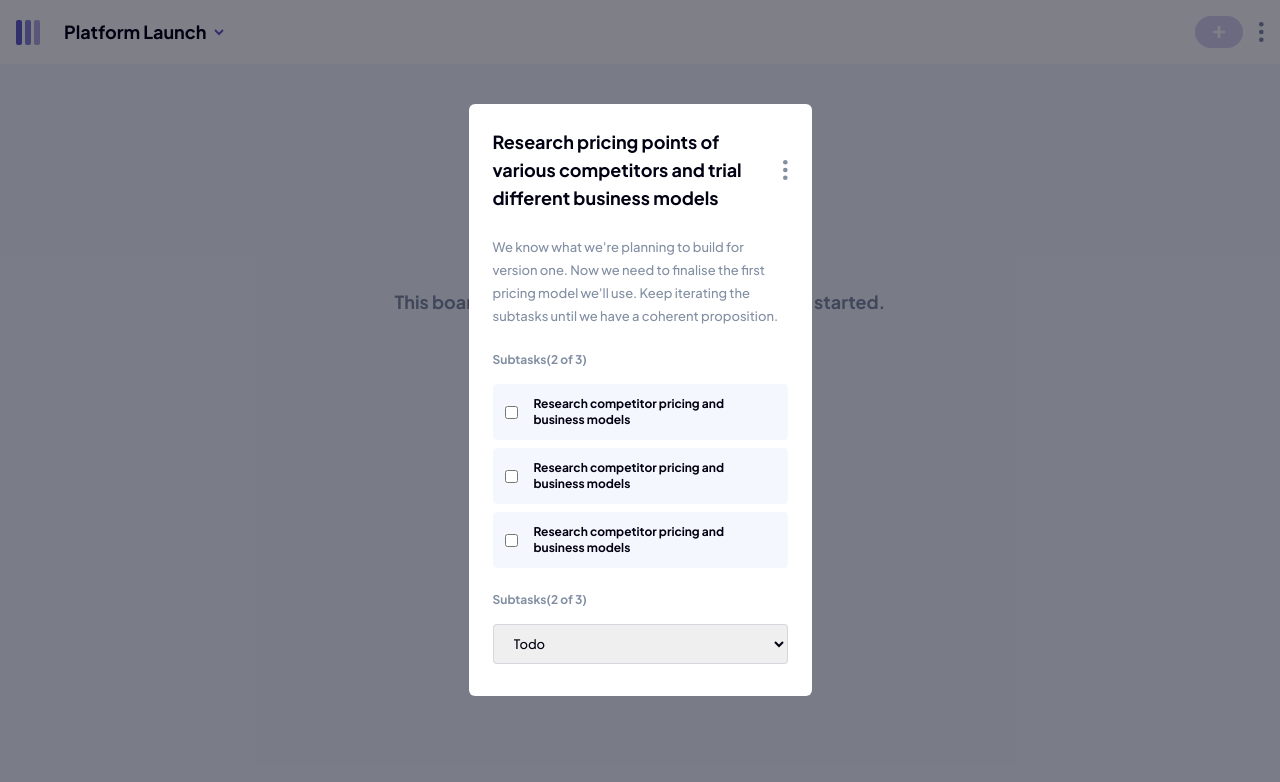
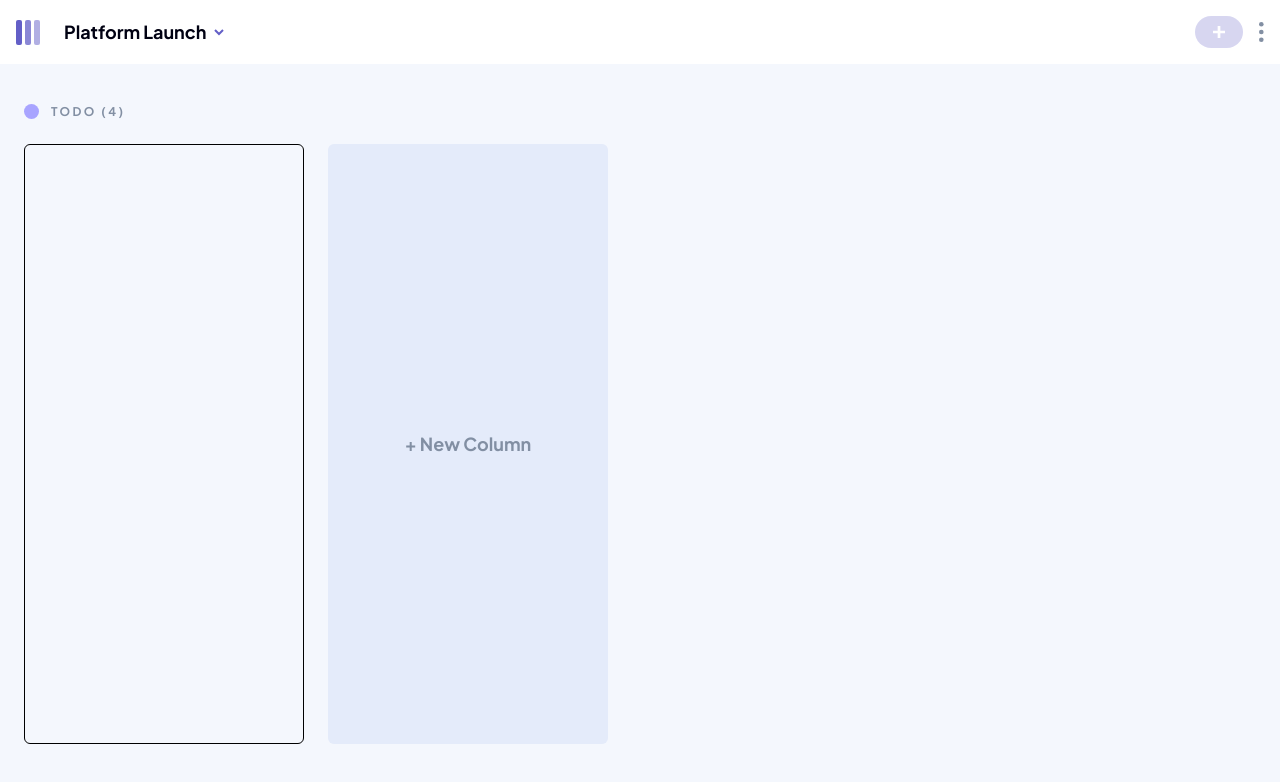
Before and after one commit to Alone-Y154/react-ts-kanban-management-app, a React (Vite) app: page / in a window 1280 px wide. Shown: the top 782 px of the page. Built offline with nearby package versions, Linux system fonts and the light colour scheme.

Commit message:
Created column component and its child components

```diff
--- a/src/App.tsx
+++ b/src/App.tsx
@@ -1,13 +1,11 @@
-import AddColumn from "./Components/AddColumn";
+import Column from "./Components/Column";
 import Navbar from "./Components/Navbar";
-import ViewTask from "./Components/ViewTask";
 
 function App() {
   return(
   <div className="flex flex-col h-screen bg-grey-500">
     <Navbar />
-    <AddColumn />
-    <ViewTask />
+    <Column />
     </div>
     );
 }
--- /dev/null
+++ b/src/Components/ColorPicker.tsx
@@ -0,0 +1,7 @@
+const ColorPicker = () => {
+  return (
+  <div>ColorPicker</div>
+  );
+};
+
+export default ColorPicker;
--- /dev/null
+++ b/src/Components/Column.tsx
@@ -0,0 +1,20 @@
+import NewColumn from "./NewColumn";
+
+const Column = () => {
+  return (
+    <div className="flex gap-6 m-6">
+      <div className="flex flex-col gap-6 w-[280px]">
+        <div className="flex gap-3">
+            <p className="w-[15px] h-[15px] bg-primary-600 rounded-full"></p>
+            <p className="text-xs font-bold tracking-[2.4px] text-grey-700">TODO (4)</p>
+        </div>
+        <div className="rounded-md flex flex-col gap-5 w-[280px] bg-grey-500 min-h-[75vh] border">
+
+        </div>
+      </div>
+      <NewColumn />
+    </div>
+  );
+};
+
+export default Column;
--- /dev/null
+++ b/src/Components/NewColumn.tsx
@@ -0,0 +1,11 @@
+
+
+const NewColumn = () => {
+  return (
+    <div className="text-grey-700 mt-10 cursor-pointer rounded-md text-lg font-bold flex justify-center w-[280px] bg-grey-600 h-[75vh] items-center ">
+    + New Column
+    </div>
+  )
+}
+
+export default NewColumn
```
